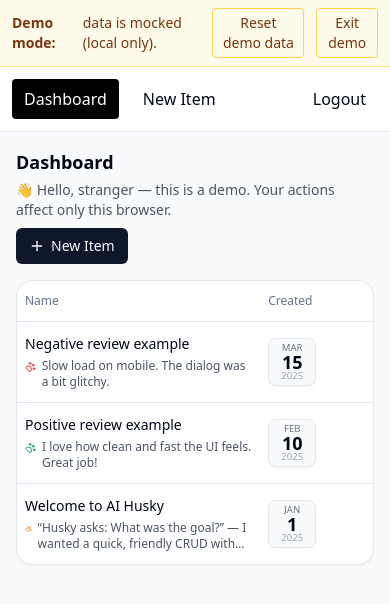
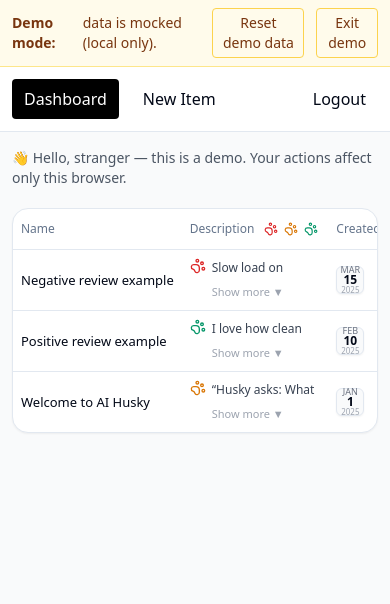
Before and after one commit to nayink301/ai-husky, a React (Vite) app: page /dashboard in a window 390 px wide. Shown: the top 604 px of the page. Built offline with nearby package versions, Linux system fonts and the light colour scheme.

Commit message:
Fit for mobile

```diff
--- a/package.json
+++ b/package.json
@@ -10,6 +10,7 @@
     },
     "dependencies": {
         "@hookform/resolvers": "^3.6.0",
+        "@radix-ui/react-dialog": "^1.1.15",
         "@supabase/supabase-js": "^2.45.4",
         "class-variance-authority": "^0.7.1",
         "clsx": "^2.1.1",
@@ -24,6 +25,7 @@
         "zod": "^3.23.8"
     },
     "devDependencies": {
+        "@tailwindcss/line-clamp": "^0.4.4",
         "@types/node": "^20.14.12",
         "@types/react": "^18.3.5",
         "@types/react-dom": "^18.3.0",
--- a/src/routes/dashboard.tsx
+++ b/src/routes/dashboard.tsx
@@ -2,33 +2,61 @@
 import { useEffect, useMemo, useState } from "react";
 import { Link } from "react-router-dom";
 import { toast } from "sonner";
+
 import { listItems, deleteItem, updateItem } from "@/services/items";
 import type { Item } from "@/types/item";
+
 import Welcome from "@/components/welcome";
+import ExpandableText from "@/components/expandable-text";
+
 import { Button } from "@/components/ui/button";
-import { format } from "date-fns";
 import {
   Table, TableBody, TableCell, TableHead, TableHeader, TableRow,
 } from "@/components/ui/table";
+import { Input } from "@/components/ui/input";
+import { Textarea } from "@/components/ui/textarea";
+import {
+  Dialog, DialogContent, DialogHeader, DialogTitle, DialogFooter, DialogClose,
+} from "@/components/ui/dialog";
+
 import { Plus, Pencil, Trash2, PawPrint } from "lucide-react";
 import { classifySentiment } from "@/lib/aiHusky";
 
+/* ---------- mini calendar for compact date cell ---------- */
+function MiniCalendar({ iso }: { iso: string }) {
+  const d = new Date(iso);
+  const month = d.toLocaleString(undefined, { month: "short" });
+  const day = d.getDate();
+  const year = d.getFullYear();
+  return (
+    <div
+      className="flex flex-col items-center justify-center w-7 h-7 sm:w-10 sm:h-10 rounded-md border bg-gray-50 shadow-sm"
+      title={d.toLocaleString()}
+    >
+      <span className="text-[9px] sm:text-[10px] uppercase text-gray-500 leading-none">{month}</span>
+      <span className="text-[12px] sm:text-base font-semibold leading-none">{day}</span>
+      <span className="text-[8px] sm:text-[10px] text-gray-400 leading-none">{year}</span>
+    </div>
+  );
+}
+
 type Sentiment = "positive" | "negative" | "neutral";
+type ItemWithSentiment = Item & { _sentiment: Sentiment };
 
-function colorFor(sent: Sentiment) {
-  switch (sent) {
-    case "positive": return "text-emerald-600";
-    case "negative": return "text-red-600";
-    default: return "text-amber-600";
-  }
-}
+const colorFor = (s: Sentiment) =>
+  s === "positive" ? "text-emerald-600" : s === "negative" ? "text-red-600" : "text-amber-600";
 
 export default function Dashboard() {
   const [items, setItems] = useState<Item[]>([]);
   const [loading, setLoading] = useState(true);
 
-  // Selected filter; null = show all
+  // sentiment filter (tap a paw to filter; tap again to clear)
   const [selected, setSelected] = useState<Sentiment | null>(null);
+
+  // edit dialog state
+  const [editItem, setEditItem] = useState<ItemWithSentiment | null>(null);
+  const [editName, setEditName] = useState("");
+  const [editDesc, setEditDesc] = useState("");
 
   const load = async () => {
     try {
@@ -41,65 +69,56 @@ export default function Dashboard() {
     }
   };
 
-  useEffect(() => { load(); }, []);
+  useEffect(() => {
+    load();
+  }, []);
 
-  // Add a lightweight sentiment to each row
-  const itemsWithSentiment = useMemo(() => {
+  const withSentiment: ItemWithSentiment[] = useMemo(() => {
     return items.map((it) => {
       const text = (it.description ?? "").trim();
-      const s = text ? classifySentiment(text).sentiment : "neutral";
-      return { ...it, _sentiment: (s ?? "neutral") as Sentiment };
+      const s = (text ? classifySentiment(text).sentiment : "neutral") as Sentiment;
+      return { ...it, _sentiment: s };
     });
   }, [items]);
 
-  // Apply filter
   const filtered = useMemo(
-    () => selected ? itemsWithSentiment.filter((x) => x._sentiment === selected) : itemsWithSentiment,
-    [itemsWithSentiment, selected]
+    () => (selected ? withSentiment.filter((x) => x._sentiment === selected) : withSentiment),
+    [withSentiment, selected]
   );
 
-  // Toggle filter when clicking a header paw
   const toggleFilter = (s: Sentiment) => setSelected((cur) => (cur === s ? null : s));
 
-  // Single combined prompt: "Name | Description"
-  const onEdit = async (it: Item) => {
-    const seedName = it.name ?? "";
-    const seedDesc = (it.description ?? "").replace(/\n/g, " "); // keep prompt one-line
-    const combined = window.prompt("Edit as: Name | Description", `${seedName} | ${seedDesc}`);
-    if (combined === null) return; // cancel
+  const openEdit = (it: ItemWithSentiment) => {
+    setEditItem(it);
+    setEditName(it.name ?? "");
+    setEditDesc((it.description ?? "").toString());
+  };
 
-    // Parse by the first " | "
-    const [rawName, ...rest] = combined.split("|");
-    const newName = (rawName ?? "").trim();
-    const newDesc = rest.join("|").trim(); // in case user had extra pipes
-
-    if (!newName) {
-      toast.error("Name cannot be empty");
-      return;
-    }
+  const saveEdit = async () => {
+    if (!editItem) return;
+    const newName = editName.trim();
+    const newDesc = editDesc.trim();
+    if (!newName) return toast.error("Name cannot be empty");
 
     const prev = items;
-    // optimistic update
     setItems((xs) =>
-      xs.map((x) =>
-        x.id === it.id ? { ...x, name: newName, description: newDesc || null } : x
-      )
+      xs.map((x) => (x.id === editItem.id ? { ...x, name: newName, description: newDesc || null } : x))
     );
 
     try {
-      await updateItem(it.id, { name: newName, description: newDesc || null });
+      await updateItem(editItem.id, { name: newName, description: newDesc || null });
       toast.success("Item updated");
+      setEditItem(null);
     } catch (e) {
-      setItems(prev); // revert on failure
+      setItems(prev);
       toast.error(e instanceof Error ? e.message : "Update failed");
     }
   };
 
   const onDelete = async (id: string) => {
-    const ok = window.confirm("Delete this item?");
-    if (!ok) return;
+    if (!window.confirm("Delete this item?")) return;
     const prev = items;
-    setItems((xs) => xs.filter((x) => x.id !== id)); // optimistic
+    setItems((xs) => xs.filter((x) => x.id !== id));
     try {
       await deleteItem(id);
       toast.success("Item deleted");
@@ -110,131 +129,112 @@ export default function Dashboard() {
   };
 
   return (
-    <div className="mx-auto max-w-5xl p-4 sm:p-6">
+    <div className="mx-auto max-w-5xl p-3 sm:p-6">
       <div className="flex flex-col gap-2 sm:flex-row sm:items-end sm:justify-between">
         <div>
-          <h1 className="text-lg sm:text-xl font-semibold">Dashboard</h1>
+          <h1 className="text-base sm:text-xl font-semibold"></h1>
           <Welcome className="mt-1" />
         </div>
         <div className="flex gap-2">
           <Link to="/new">
-            <Button className="h-10 sm:h-9">
-              <Plus className="h-4 w-4 mr-1.5" />
-              New Item
-            </Button>
           </Link>
         </div>
       </div>
 
-      <div className="mt-4 rounded-2xl border bg-white shadow-sm">
+      <div className="mt-3 sm:mt-6 rounded-2xl border bg-white shadow-sm">
         <div className="overflow-x-auto">
-          <Table className="min-w-[640px] sm:min-w-0">
+          <Table className="w-full">
             <TableHeader>
-              <TableRow className="text-xs sm:text-sm">
-                <TableHead className="w-[38%] sm:w-[30%]">Name</TableHead>
+              <TableRow className="text-[12px] sm:text-sm">
+                <TableHead className="px-2 py-2 w-[28%] sm:w-[28%]">Name</TableHead>
 
-                {/* Description header + tiny paw filters (no label) */}
-                <TableHead className="hidden sm:table-cell w-[42%]">
-                  <div className="flex items-center gap-2">
+                <TableHead className="px-2 py-2 w-[46%] sm:w-[44%]">
+                  <div className="flex items-center gap-1">
                     <span>Description</span>
-                    <div className="flex items-center gap-1 ml-1">
-                      {/* Negative */}
+                    <div className="flex items-center gap-0.5 ml-1">
                       <button
                         type="button"
-                        className={`p-1 rounded ${selected === "negative" ? "bg-red-50" : ""}`}
+                        className={`p-0.5 rounded ${selected === "negative" ? "bg-red-50" : ""}`}
                         onClick={() => toggleFilter("negative")}
-                        title="Filter negative"
+                        title="Negative"
                         aria-pressed={selected === "negative"}
                       >
-                        <PawPrint className={`h-4 w-4 ${colorFor("negative")}`} />
+                        <PawPrint className={`h-3.5 w-3.5 ${colorFor("negative")}`} />
                       </button>
-                      {/* Neutral */}
                       <button
                         type="button"
-                        className={`p-1 rounded ${selected === "neutral" ? "bg-amber-50" : ""}`}
+                        className={`p-0.5 rounded ${selected === "neutral" ? "bg-amber-50" : ""}`}
                         onClick={() => toggleFilter("neutral")}
-                        title="Filter neutral"
+                        title="Neutral"
                         aria-pressed={selected === "neutral"}
                       >
-                        <PawPrint className={`h-4 w-4 ${colorFor("neutral")}`} />
+                        <PawPrint className={`h-3.5 w-3.5 ${colorFor("neutral")}`} />
                       </button>
-                      {/* Positive */}
                       <button
                         type="button"
-                        className={`p-1 rounded ${selected === "positive" ? "bg-emerald-50" : ""}`}
+                        className={`p-0.5 rounded ${selected === "positive" ? "bg-emerald-50" : ""}`}
                         onClick={() => toggleFilter("positive")}
-                        title="Filter positive"
+                        title="Positive"
                         aria-pressed={selected === "positive"}
                       >
-                        <PawPrint className={`h-4 w-4 ${colorFor("positive")}`} />
+                        <PawPrint className={`h-3.5 w-3.5 ${colorFor("positive")}`} />
                       </button>
                     </div>
                   </div>
                 </TableHead>
 
-                <TableHead className="w-[22%] sm:w-[20%]">Created</TableHead>
-                <TableHead className="w-[90px] text-right">Actions</TableHead>
+                <TableHead className="px-2 py-2 w-[16%] sm:w-[16%]">Created</TableHead>
+                <TableHead className="px-2 py-2 w-[10%] sm:w-[12%] text-right">Actions</TableHead>
               </TableRow>
             </TableHeader>
 
             <TableBody>
               {loading ? (
                 <TableRow>
-                  <TableCell colSpan={4} className="py-6 text-center text-sm text-gray-500">
+                  <TableCell colSpan={4} className="px-2 py-4 text-center text-sm text-gray-500">
                     Loading…
                   </TableCell>
                 </TableRow>
               ) : filtered.length === 0 ? (
                 <TableRow>
-                  <TableCell colSpan={4} className="py-8 text-center">
-                    <div className="text-sm text-gray-600">No items match.</div>
+                  <TableCell colSpan={4} className="px-2 py-6 text-center text-sm text-gray-600">
+                    No items match.
                   </TableCell>
                 </TableRow>
               ) : (
-                filtered.map((it: any) => (
-                  <TableRow key={it.id} className="align-top">
-                    <TableCell className="py-3">
-                      <div className="font-medium text-sm sm:text-base">{it.name}</div>
-                      {/* Mobile: inline desc + row paw */}
-                      <div className="sm:hidden text-xs text-gray-600 mt-1 flex items-start gap-1.5">
-                        <PawPrint className={`mt-0.5 h-3.5 w-3.5 ${colorFor(it._sentiment)}`} />
-                        <span className="line-clamp-2">{it.description ?? "—"}</span>
+                filtered.map((it) => (
+                  <TableRow key={it.id} className="align-middle">
+                    {/* Name (truncate one line) */}
+                    <TableCell className="px-2 py-2">
+                      <div className="truncate text-[13px] sm:text-sm font-medium">{it.name}</div>
+                    </TableCell>
+
+                    {/* Description: compact (1 line) -> expands inline on click */}
+                    <TableCell className="px-2 py-2 align-middle">
+                      <div className="flex items-start gap-1.5 min-w-0">
+                        <PawPrint className={`h-4 w-4 flex-none ${colorFor((it as any)._sentiment)}`} />
+                        <div className="min-w-0 w-full text-[12px] sm:text-sm text-gray-700">
+                          <ExpandableText text={it.description} clamp={1} />
+                        </div>
                       </div>
                     </TableCell>
 
-                    {/* Desktop: description column with a single row paw */}
-                    <TableCell className="hidden sm:table-cell py-3 text-sm text-gray-700">
-                      <div className="flex items-start gap-2">
-                        <PawPrint className={`mt-0.5 h-4 w-4 ${colorFor(it._sentiment)}`} />
-                        <span className="line-clamp-2">{it.description ?? "—"}</span>
+                    {/* Created */}
+                    <TableCell className="px-2 py-2">
+                      <div className="flex justify-start">
+                        <MiniCalendar iso={it.created_at} />
                       </div>
                     </TableCell>
 
-                    <TableCell className="py-3">
-                    <div
-                        className="flex flex-col items-center justify-center w-12 h-12 rounded-lg border shadow-sm bg-gray-50"
-                          title={new Date(it.created_at).toLocaleString()} // hover full date/time
-                       >
-    <span className="text-[0.6rem] uppercase text-gray-500 leading-none">
-      {format(new Date(it.created_at), "MMM")}
-    </span>
-    <span className="text-lg font-semibold leading-none">
-      {format(new Date(it.created_at), "d")}
-    </span>
-    <span className="text-[0.6rem] text-gray-400 leading-none">
-      {format(new Date(it.created_at), "yyyy")}
-    </span>
-  </div>
-</TableCell>
-
-                    <TableCell className="py-3">
+                    {/* Actions */}
+                    <TableCell className="px-1 py-2">
                       <div className="flex justify-end gap-1.5">
                         <Button
                           type="button"
                           variant="outline"
                           size="sm"
-                          className="h-8 px-2"
-                          onClick={() => onEdit(it)}
+                          className="h-8 w-8 p-0"
+                          onClick={() => openEdit(it as ItemWithSentiment)}
                           aria-label={`Edit ${it.name}`}
                           title="Edit"
                         >
@@ -244,7 +244,7 @@ export default function Dashboard() {
                           type="button"
                           variant="destructive"
                           size="sm"
-                          className="h-8 px-2"
+                          className="h-8 w-8 p-0"
                           onClick={() => onDelete(it.id)}
                           aria-label={`Delete ${it.name}`}
                           title="Delete"
@@ -260,6 +260,35 @@ export default function Dashboard() {
           </Table>
         </div>
       </div>
+
+      {/* ---------- Edit Dialog (bold Name label) ---------- */}
+      <Dialog open={!!editItem} onOpenChange={(o) => !o && setEditItem(null)}>
+        <DialogContent className="sm:max-w-lg">
+          <DialogHeader>
+            <DialogTitle className="text-base">
+              <span className="font-semibold">Edit: {editItem?.name}</span>
+            </DialogTitle>
+          </DialogHeader>
+
+          <div className="space-y-3">
+            <div>
+              <label className="block text-[13px] sm:text-sm font-semibold mb-1">Name</label>
+              <Input value={editName} onChange={(e) => setEditName(e.target.value)} />
+            </div>
+            <div>
+              <label className="block text-[13px] sm:text-sm font-medium mb-1">Description</label>
+              <Textarea rows={5} value={editDesc} onChange={(e) => setEditDesc(e.target.value)} />
+            </div>
+          </div>
+
+          <DialogFooter className="mt-2">
+            <DialogClose asChild>
+              <Button variant="outline">Cancel</Button>
+            </DialogClose>
+            <Button onClick={saveEdit}>Save changes</Button>
+          </DialogFooter>
+        </DialogContent>
+      </Dialog>
     </div>
   );
 }
```
Also changed, not shown: tailwind.config.cjs (+11 -1 lines), 1 other file (tests, documents, lock files or other folders).
